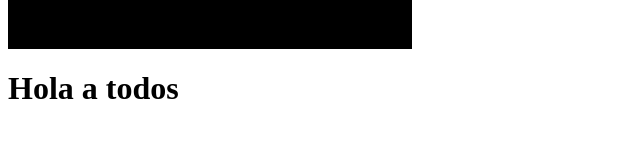
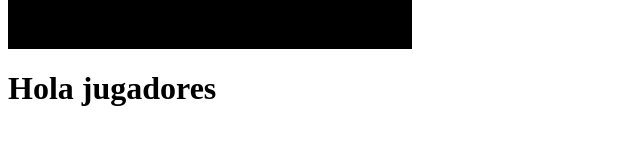
Before and after one commit to wjulifajarb/tetris, a plain HTML site: page index.html in a window 1280 px wide. Shown: the part 603-748 px from the top of the page, without its empty margins (0-640 px from the left). Drawn offline with Linux system fonts and the light colour scheme.

Commit message:
cambios en saludo

```diff
--- a/index.html
+++ b/index.html
@@ -8,6 +8,6 @@
 <body onload='inicializa();'>
   <canvas id='canvas' style='background-color:#000000; border:2px solid #000000;'></canvas>
 </body>
-<h1>Hola a todos</h1>
+<h1>Hola jugadores</h1>
 
 </html>
```
